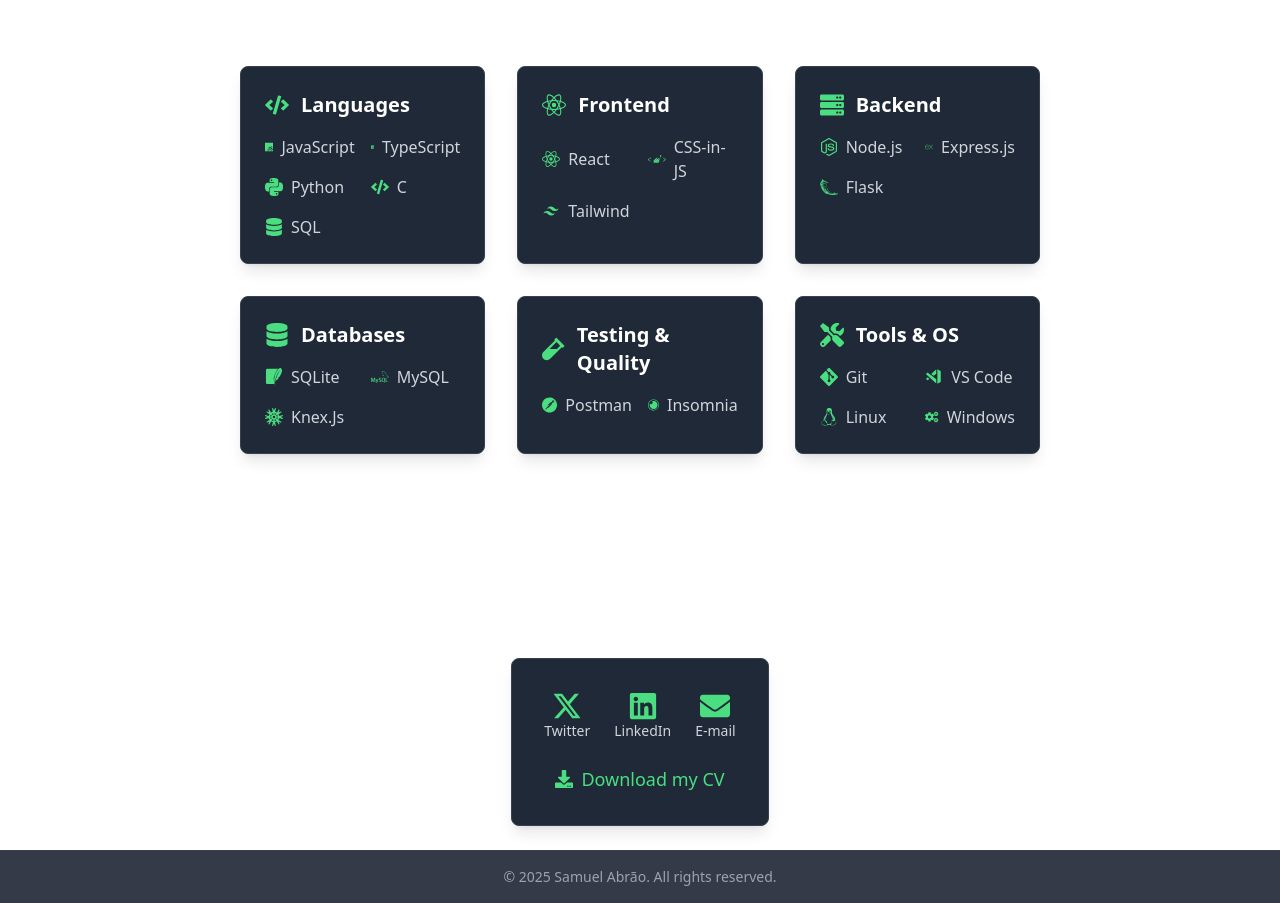
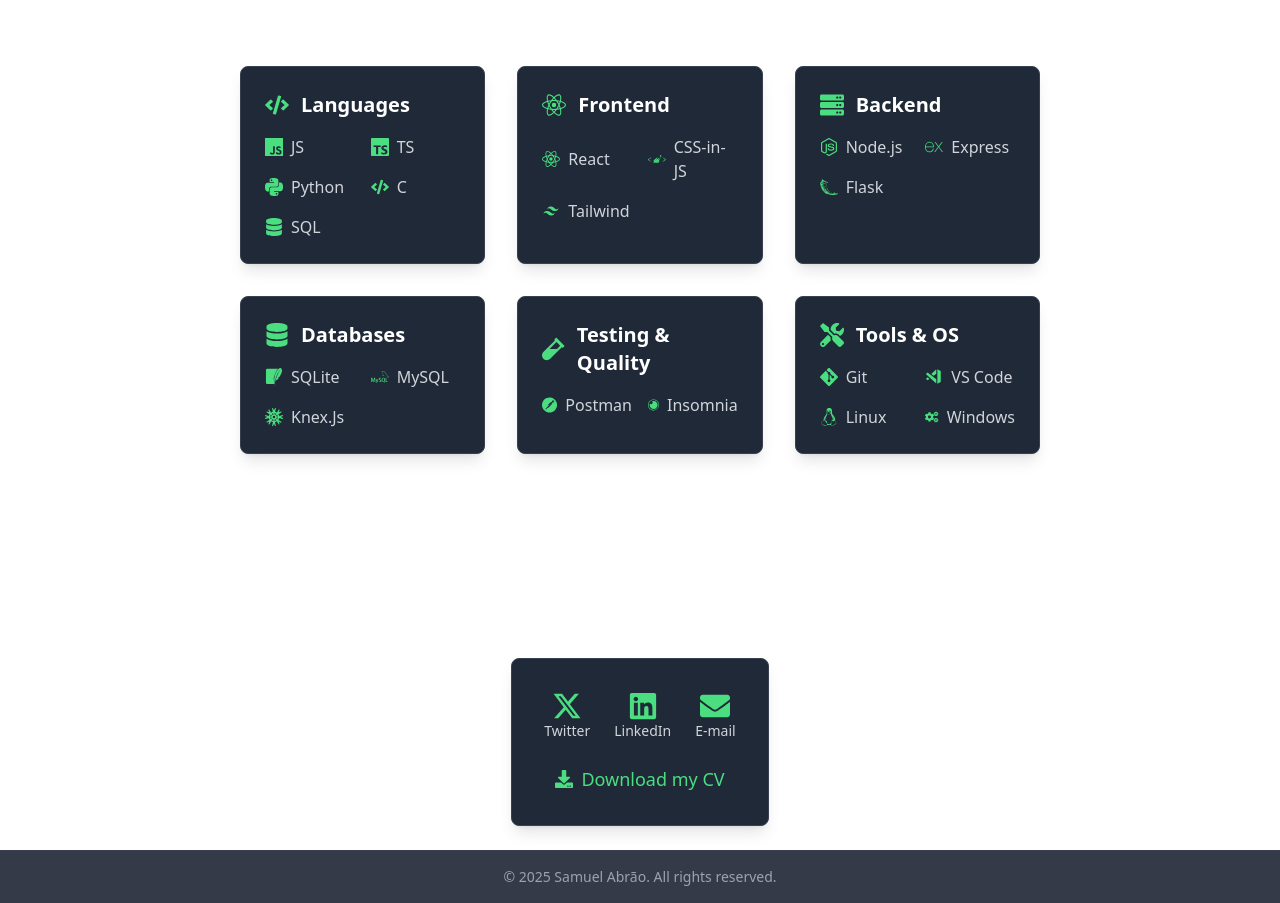
Before and after one commit to samuka7abr/Portifolio, a React (Vite) app: page / in a window 1280 px wide. Shown: the part 2040-2943 px from the top of the page. Built offline with nearby package versions, Linux system fonts and the light colour scheme.

Commit message:
fix: erro de format

```diff
--- a/src/components/Skills/index.tsx
+++ b/src/components/Skills/index.tsx
@@ -14,8 +14,8 @@
     category: "Languages",
     icon: FaCode,
     techs: [
-      { name: "JavaScript", icon: SiJavascript },
-      { name: "TypeScript", icon: SiTypescript },
+      { name: "JS", icon: SiJavascript },
+      { name: "TS", icon: SiTypescript },
       { name: "Python", icon: SiPython },
       { name: "C", icon: FaCode },
       { name: "SQL", icon: FaDatabase },
@@ -35,7 +35,7 @@
     icon: FaServer,
     techs: [
       { name: "Node.js", icon: SiNodedotjs },
-      { name: "Express.js", icon: SiExpress },
+      { name: "Express", icon: SiExpress },
       { name: "Flask", icon: SiFlask },
     ],
   },
```
